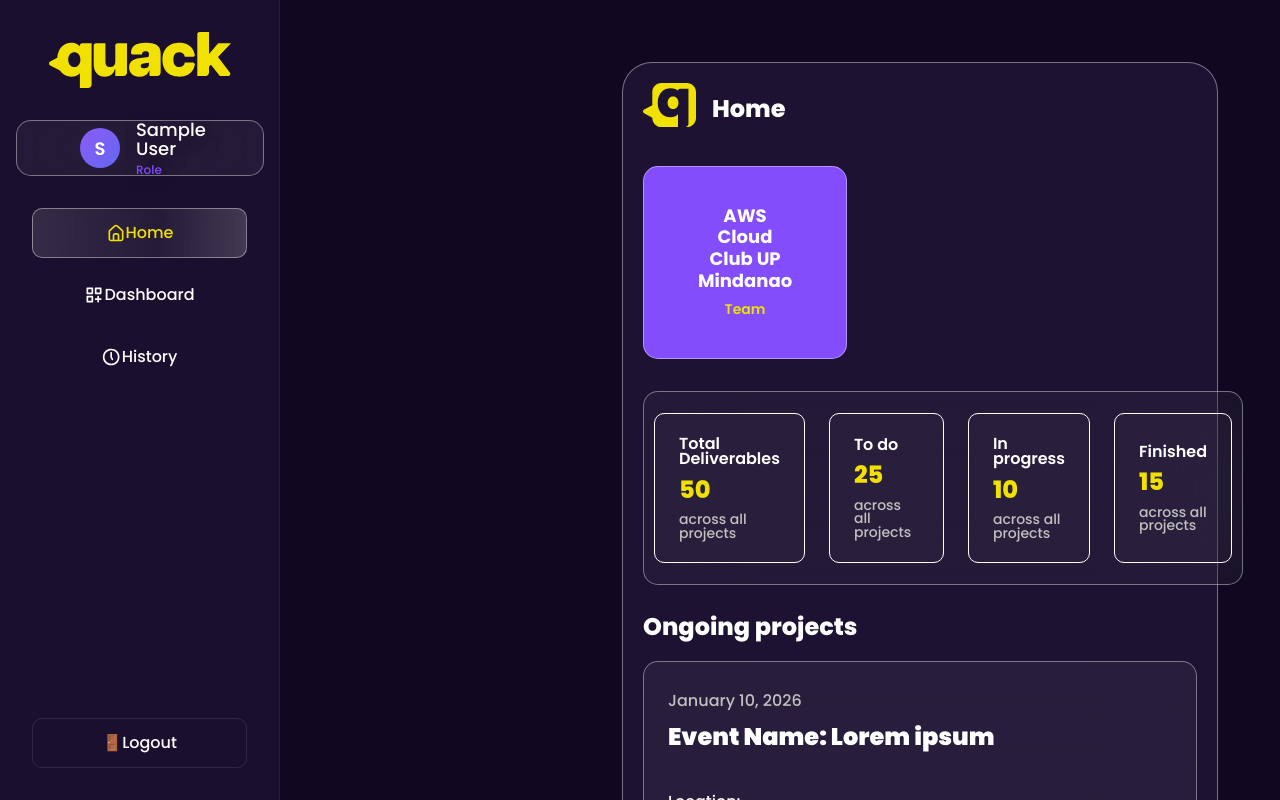
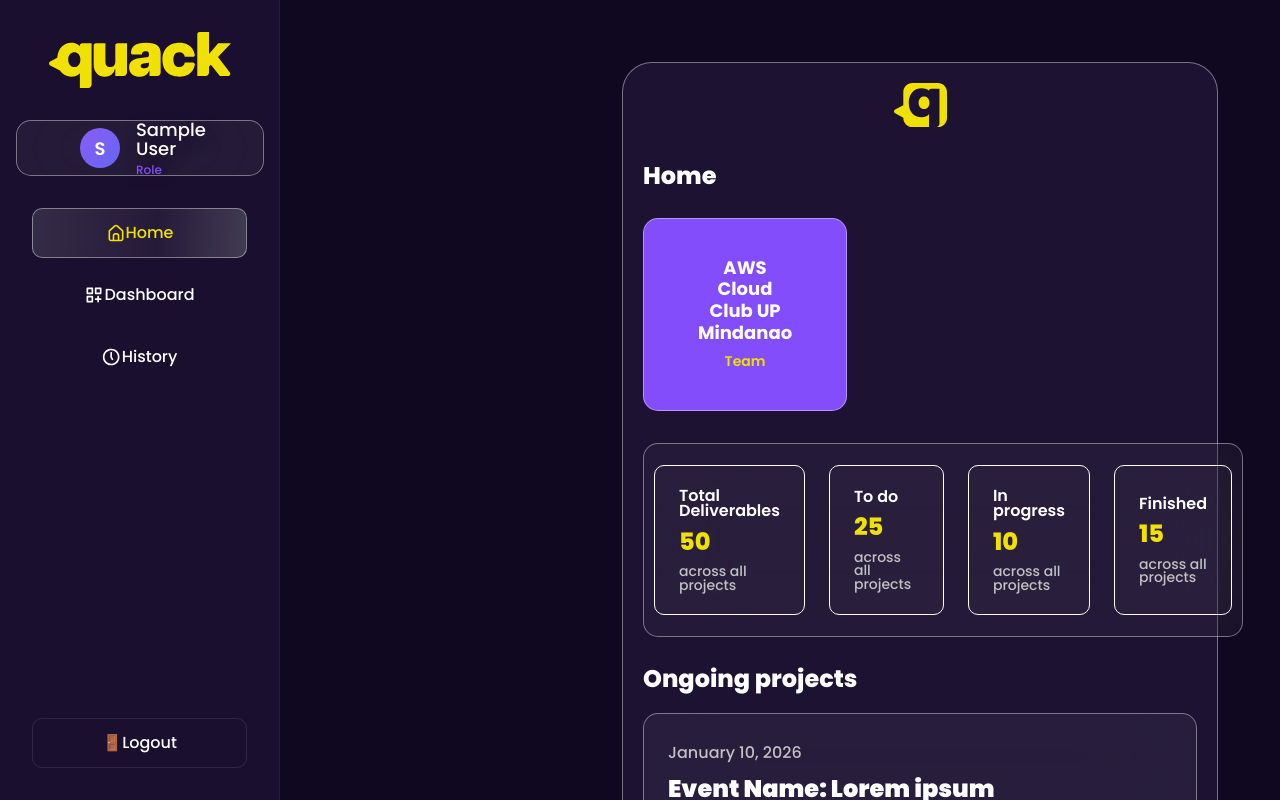
Before and after one commit to feevolinto/Quack, a React (Vite) app in the folder client/: page / in a window 1280 px wide. Built offline with nearby package versions, Linux system fonts and the light colour scheme; sample sign-in values are in the browser's storage.

Commit message:
Update Home.jsx

```diff
--- a/client/src/pages/Home.jsx
+++ b/client/src/pages/Home.jsx
@@ -10,10 +10,10 @@
     <div className="home-page">
       <div className="home-container">
         {/* Header */}
-        <div className="home-header">
-          <div className="home-logo-placeholder">
+        <div className="home-logo-placeholder">
             <img src="/src/assets/home_iconlogo.svg" alt="Quack" className="brand-name-img" />
           </div>
+        <div className="home-header">
           <h1 className="home-title">Home</h1>
         </div>
 
```
